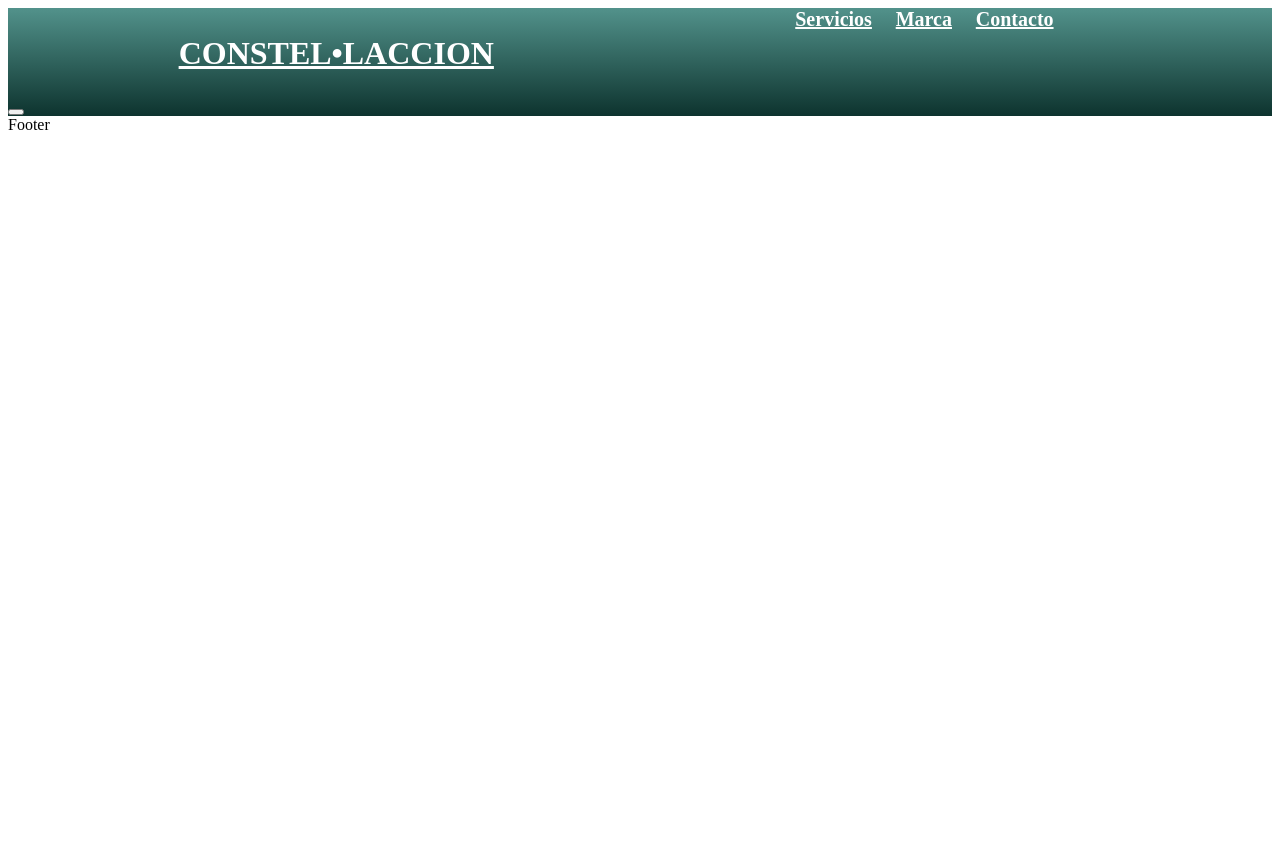
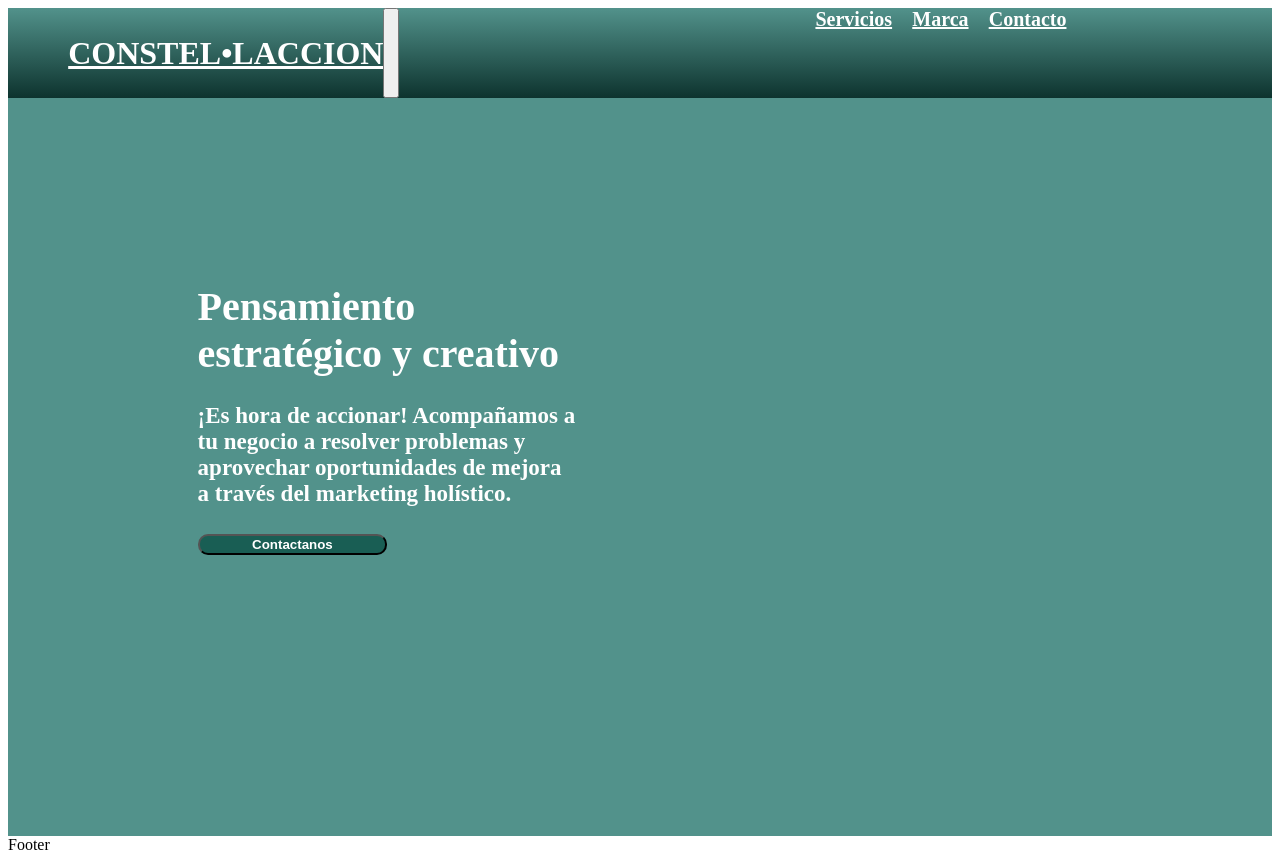
Before and after one commit to villaleoo/constel-accion, a React (Create React App) app: page / in a window 1280 px wide. Before the commit the page ends 800 px from the top, so only its background shows below. Built offline with nearby package versions, Linux system fonts and the light colour scheme; the HTML template or start-up script is replaced by a standard one.

Commit message:
avanzando sobre el home

```diff
--- a/src/components/content/sectionList/SectionList.jsx
+++ b/src/components/content/sectionList/SectionList.jsx
@@ -4,7 +4,7 @@ import "./sectionList.scss"
 
 export const SectionList = () => {
   return (
-    <div>
+    <div className='listContainer'>
         <Home/>
     </div>
   )
--- a/src/components/content/sectionList/home/Home.jsx
+++ b/src/components/content/sectionList/home/Home.jsx
@@ -1,7 +1,17 @@
 import React from 'react'
+import "./homeStyles.scss"
 
 export const Home = () => {
   return (
-    <div></div>
+    <div className='homeContainer'>
+      <div className='homeContent'>
+          <h2>Pensamiento<br></br>estratégico y creativo</h2>
+          <h3>
+              <span>¡Es hora de accionar! </span>
+               Acompañamos a tu negocio a resolver problemas y aprovechar oportunidades de mejora a través del marketing holístico.
+          </h3>
+          <button className='btn'>Contactanos</button>
+      </div>
+    </div>
   )
 }
--- /dev/null
+++ b/src/components/content/sectionList/home/homeStyles.scss
@@ -0,0 +1,56 @@
+.homeContainer{
+    width: 100%;
+    height: calc(100vh - 62px);
+    display: flex;
+    align-items: center;
+    background-color: rgb(82, 146, 139);
+    .homeContent{
+        width: 30%;
+        height: 50%;
+        margin:0 0 0 15%;
+        text-align: left;
+        h2{
+            margin: 0 0 7% 0;
+        }
+        span{
+            color: white;
+            font-weight: bold;
+        }
+        h3{
+            margin-bottom: 7%;
+        }
+        button{
+            width: 50%;
+            border-radius: 10px;
+            font-weight: bold;
+            background-color: rgb(25, 94, 84);
+            color: white;
+        }
+    }
+}
+
+@media only screen and (min-width:0px) and (max-width:768px){
+  .homeContainer{
+    .homeContent{
+        width: 68%;
+        margin: 0 0 0 7%;
+        h2{
+            font-size: 25px;
+        }
+        span{
+            font-size: large;
+        }
+        h3{
+            font-size: large;
+        }
+        button{
+            width: 80%;
+        }
+    }
+  }
+   }
+
+//algunas mac
+@media only screen and (min-width:769px) and (max-width:1023px){
+
+}
--- a/src/components/content/sectionList/sectionList.scss
+++ b/src/components/content/sectionList/sectionList.scss
@@ -0,0 +1,3 @@
+.listContainer{
+    background-color: blue;
+}
--- a/src/components/header/headerStyles.scss
+++ b/src/components/header/headerStyles.scss
@@ -1,14 +1,14 @@
 .headerContainer{
     width: 100%;
+    background-color: red;
     display: flex;
-    justify-content: space-between;
     font-weight: bold;
     .headerSite{
+        display: flex;
         width: 50%;
     }
     .logoSite{
-        width: min-content;
-        margin: 0 0 0 5%;
+        margin: 0 0 0 10%;
     }
 
 }
@@ -19,9 +19,13 @@
             width: 100%;
             display: flex;
             justify-content: space-between;
+            button{
+                background-color: rgb(197, 221, 218);
+                height: min-content;
+            }
         }
         .logoSite{
-            padding:0;
+            margin:0;
         }
     }
 }
@@ -34,19 +38,19 @@
             justify-content: space-between;
         }
         .logoSite{
-            padding:0;
+            margin:0;
         }
     }
 }
 //LAPTOP
-@media only screen and (min-width:1024px) and (max-width:1440px){
-    .headerContainer{
-        .headerSite{
-            width: 45%;
-        }
-        .logoSite{
-            padding: 0 0 0 25%;
-        }
-    }
+// @media only screen and (min-width:1024px) and (max-width:1440px){
+//     .headerContainer{
+//         .headerSite{
+//             width: 45%;
+//         }
+//         .logoSite{
+//             padding: 0;
+//         }
+//     }
 
-}
+// }
--- a/src/components/header/navbar/Navbar.jsx
+++ b/src/components/header/navbar/Navbar.jsx
@@ -1,25 +1,25 @@
 import React from 'react'
 import './navbarStyles.scss'
 import { NavLink } from 'react-router-dom'
+import { useContext } from 'react'
+import { GlobalContextProvider } from '../../../context/GlobalProvider'
 
 
 export const Navbar = () => {
-
-  let navbarComponents= ['Servicios', 'Marca', 'Contacto']
+  const {navbarList} = useContext(GlobalContextProvider)
 
 
   return (
         <div className="collapse navbar-collapse navbarContainer" id="navbarNavAltMarkup">
 
           <div className="navbar-nav navListContainer">
-          {navbarComponents.map((navComponent, index)=>(
+          {navbarList.map((navComponent, index)=>(
             <NavLink
             key={index}
             to={`/${navComponent}`}>{navComponent}</NavLink>
           )
           )
           }
-
           </div>
         </div>
   )
--- a/src/components/header/navbar/navbarStyles.scss
+++ b/src/components/header/navbar/navbarStyles.scss
@@ -1,5 +1,5 @@
 .navbarContainer{
-    width: 50%;
+    width: 55%;
     display: flex;
     font-size: 20px;
     .navListContainer{
@@ -24,11 +24,3 @@
 @media only screen and (min-width:769px) and (max-width:1023px){
 
 }
-
-
-//LAPTOP
-@media only screen and (min-width:1024px) and (max-width:1440px){
-    .navbarContainer{
-        width: 55%;
-    }
-}
--- a/src/context/GlobalProvider.jsx
+++ b/src/context/GlobalProvider.jsx
@@ -5,14 +5,14 @@ export const GlobalContextProvider = createContext('');
 
 export const GlobalProvider = ({children}) => {
 
-    let navbarComponents= ['Servicios', 'Marca', 'Contacto']
+    let navbarList= ['Servicios', 'Marca', 'Contacto']
 
 
 
 
 
   return (
-    <GlobalContextProvider.Provider value={{}}>
+    <GlobalContextProvider.Provider value={{navbarList,}}>
         {children}
     </GlobalContextProvider.Provider>
   )
--- a/src/index.scss
+++ b/src/index.scss
@@ -13,10 +13,21 @@ body{
    }
    h1{
     color: white;
-    font-size: 35px;
+    font-size: xx-large;
     font-weight: bold;
    }
+   h2{
+    color: white;
+    font-weight: bold;
+    font-size: 40px;
+    }
+    h3{
+        color: white;
+        font-size: 23px;
+    }
    nav{
+
+    width: 100%;
     background-image: linear-gradient($claro,$oscuro);
    }
 }
@@ -24,7 +35,7 @@ body{
 @media only screen and (min-width:0px) and (max-width:768px){
  body{
     h1{
-        font-size:xx-large;
+        font-size:x-large;
     }
  }
 }
@@ -36,12 +47,3 @@ body{
         }
      }
 }
-//LAPTOP
-@media only screen and (min-width:1024px) and (max-width:1440px){
-    body{
-        h1{
-            font-size:xx-large;
-        }
-     }
-
-}
```
